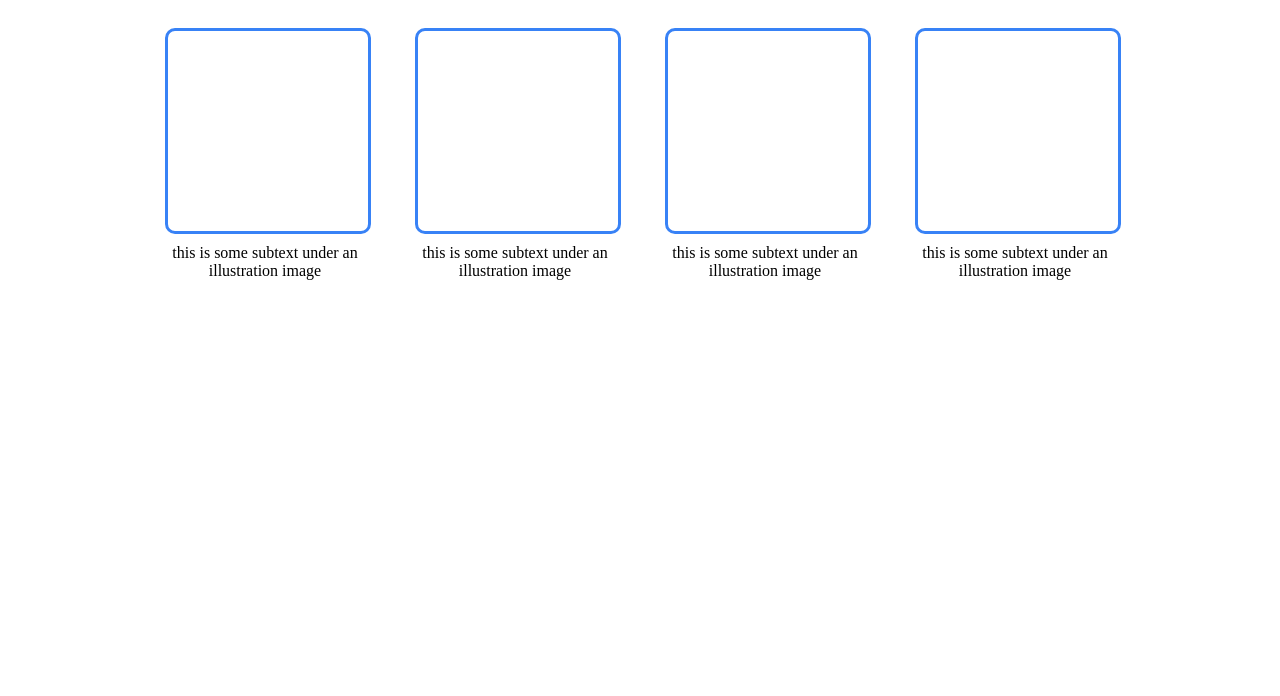
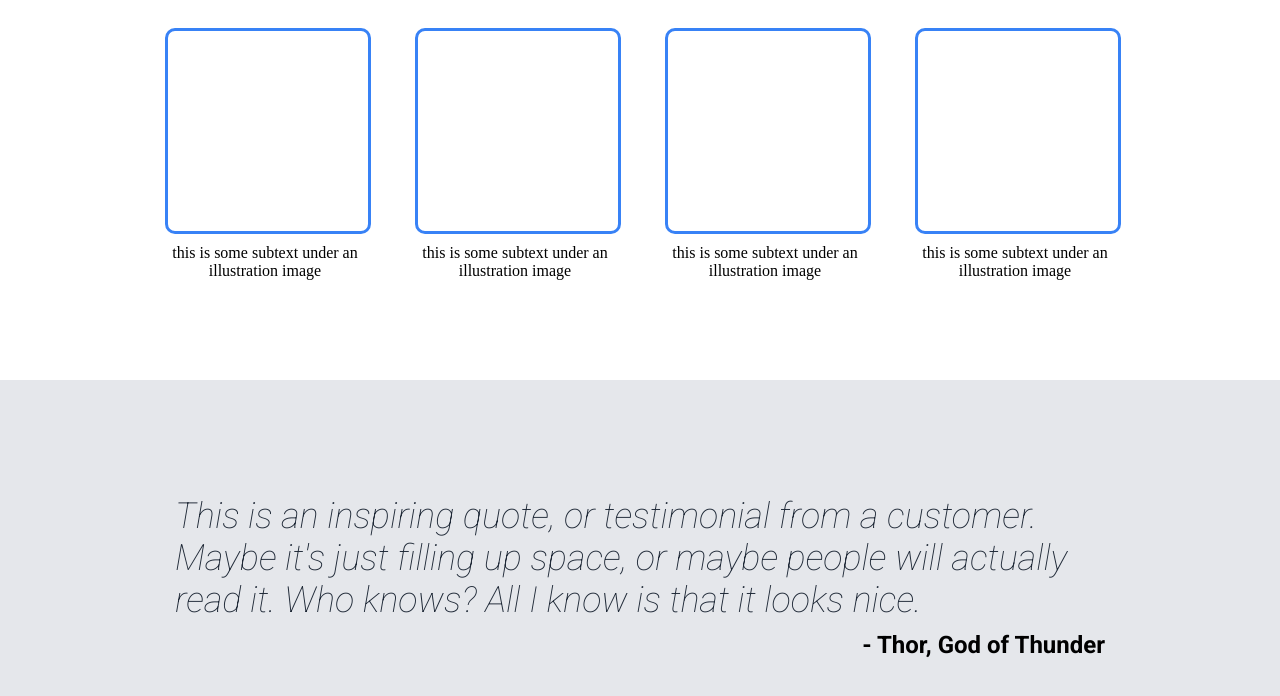
Before and after one commit to JigarSwam/landing-page, a plain HTML site: page index.html in a window 1280 px wide. Shown: the part 621-1317 px from the top of the page. Before the commit the page ends 1001 px from the top, so only its background shows below. Drawn offline with Linux system fonts and the light colour scheme.

Commit message:
complete testimonial section

```diff
--- a/index.html
+++ b/index.html
@@ -64,6 +64,13 @@
       </div>
     </div>
 
-    <div class="quote-section"></div>
+    <div class="quote-section">
+      <div class="testimonial">
+        This is an inspiring quote, or testimonial from a customer. Maybe it's
+        just filling up space, or maybe people will actually read it. Who knows?
+        All I know is that it looks nice.
+      </div>
+      <div class="thor">- Thor, God of Thunder</div>
+    </div>
   </body>
 </html>
--- a/styles.css
+++ b/styles.css
@@ -132,5 +132,21 @@ a {
     flex-direction: column;
     flex: 1;
     background: #E5E7EB;
+    padding: 115px 175px;
+}
 
+.testimonial {
+    font-size: 36px;
+    font-style: italic;
+    font-weight: lighter;
+    color: #1F2937;
+    font-family: "Roboto", serif;
 }
+
+.thor {
+    text-align: right;
+    font-family: "Roboto", serif;
+    font-weight: bold;
+    font-size: 24px;
+    margin-top: 10px;
+}
```
